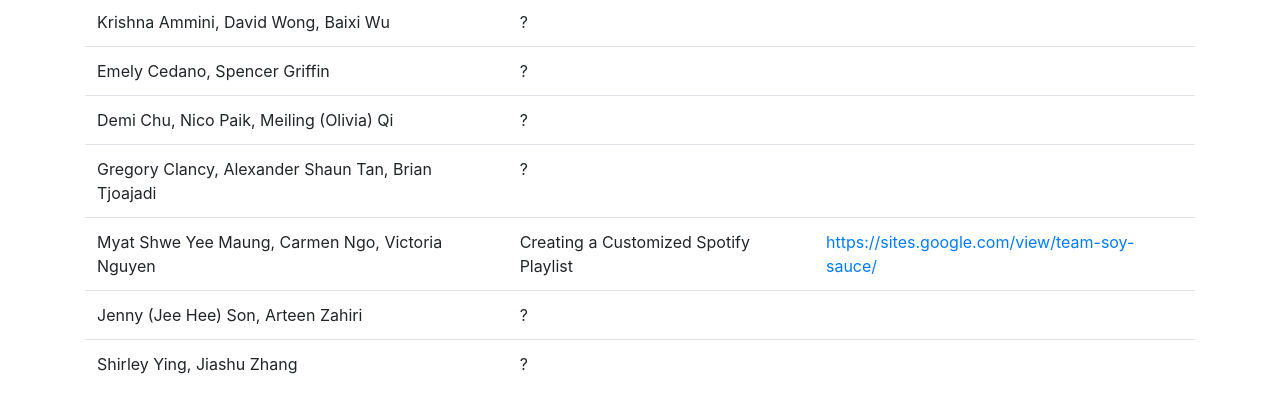
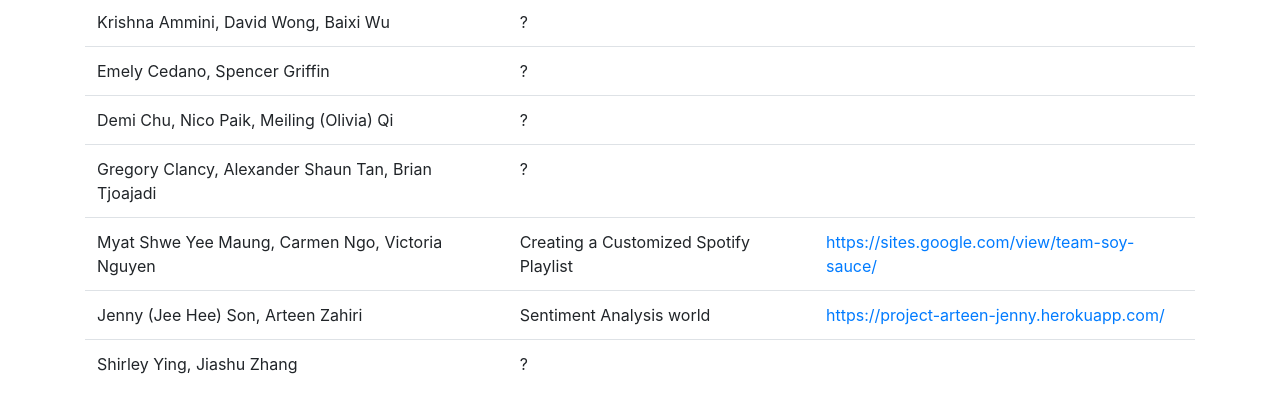
Before and after one commit to MIS3640/mis3640.github.io, a plain HTML site: page index.html in a window 1280 px wide. Shown: the part 103-516 px from the top of the page. Drawn offline with nearby package versions, Linux system fonts and the light colour scheme.

Commit message:
Update index.html

```diff
--- a/index.html
+++ b/index.html
@@ -80,8 +80,8 @@
                     </tr>
                     <tr>
                         <td>Jenny (Jee Hee) Son, Arteen Zahiri</td>
-                        <td>?</td>
-                        <td><a href=""></a></td>
+                        <td>Sentiment Analysis world</td>
+                        <td><a href="https://project-arteen-jenny.herokuapp.com/">https://project-arteen-jenny.herokuapp.com/</a></td>
                     </tr>
                     <tr>
                         <td>Shirley Ying, Jiashu Zhang</td>
```
